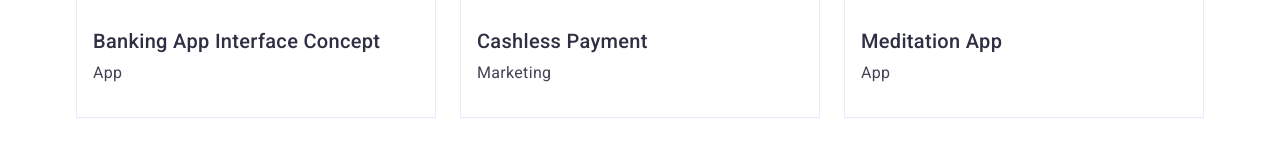
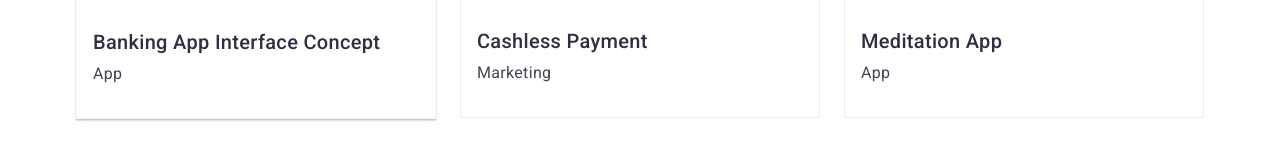
Before and after one commit to MenkivOleg/goit-markup-hw-04, a plain HTML site: page portfolio.html in a window 1280 px wide. In both pictures the pointer is over the element 255 px from the left and 649 px from the top of the page. Shown: the part 592-755 px from the top of the page. Drawn offline with nearby package versions, Linux system fonts and the light colour scheme.

Commit message:
add shadow box portfolio boxes

```diff
--- a/css/styles.css
+++ b/css/styles.css
@@ -379,3 +379,10 @@ img {
   border: 1px solid var(--color-cornflower);
   border-top: none;
 }
+
+.wrapper:hover,
+.wrapper:focus {
+  border: 1px solid #f4f4fd;
+  box-shadow: 0px 1px 6px rgba(46, 47, 66, 0.08),
+    0px 1px 1px rgba(46, 47, 66, 0.16), 0px 2px 1px rgba(46, 47, 66, 0.08);
+}
```
Also changed, not shown: index.html (+4 -0 lines).
